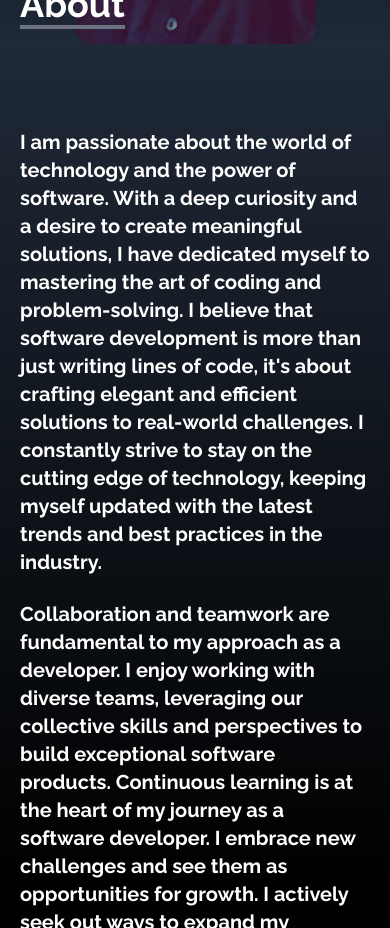
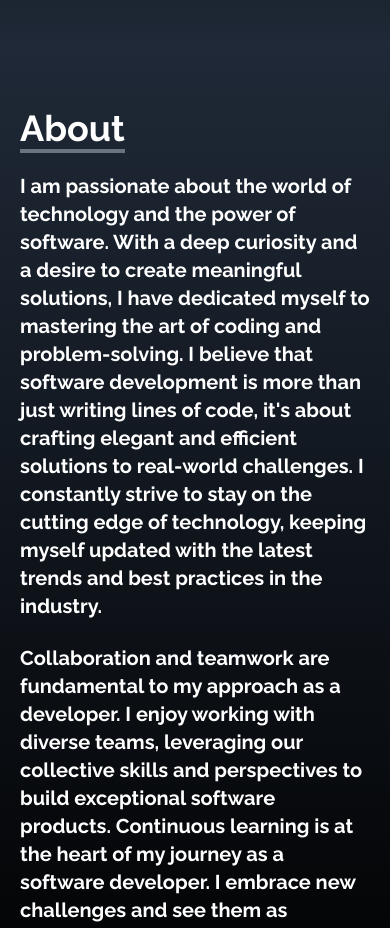
Before and after one commit to AL-ASHMALI/my_portfolio, a React (Create React App) app: page / in a window 390 px wide. Shown: the part 800-1728 px from the top of the page. Built offline with nearby package versions, Linux system fonts and the light colour scheme.

Commit message:
code refactoring

```diff
--- a/src/components/About.jsx
+++ b/src/components/About.jsx
@@ -4,7 +4,7 @@ const About = () => {
   return (
     <div
       name="about"
-      className="w-full h-screen bg-gradient-to-b from-gray-800 to-black text-white"
+      className="w-full h-1/2 bg-gradient-to-b from-gray-800 to-black text-white"
     >
       <div className="max-w-screen-lg md:p-5 mx-auto flex flex-col justify-center w-full h-full p-5 pt-16">
         <div className="pb-6">
@@ -12,7 +12,7 @@ const About = () => {
             About
           </p>
         </div>
-        <p className="text-xl mt-20">
+        <p className="text-xl mt-15 md:mt-20">
           I am passionate about the world of technology and the power of software. With a deep curiosity and a desire to create
           meaningful solutions, I have dedicated myself to mastering the art of
           coding and problem-solving. I believe that software development is
--- a/src/components/Home.jsx
+++ b/src/components/Home.jsx
@@ -10,7 +10,7 @@ function Home() {
       className="h-screen w-full bg-gradient-to-b from-black via-black to-gray-800"
     >
       <div className="max-w-screen-lg mx-auto flex flex-col items-center justify-center h-full px-4 md:flex-row">
-        <div className="flex flex-col justify-center h-full">
+        <div className="flex flex-col justify-center h-1/2">
           <h2 className="text-4xl sm:text-7xl font-bold text-white">
             I am a Full Stack Developer
           </h2>
```
